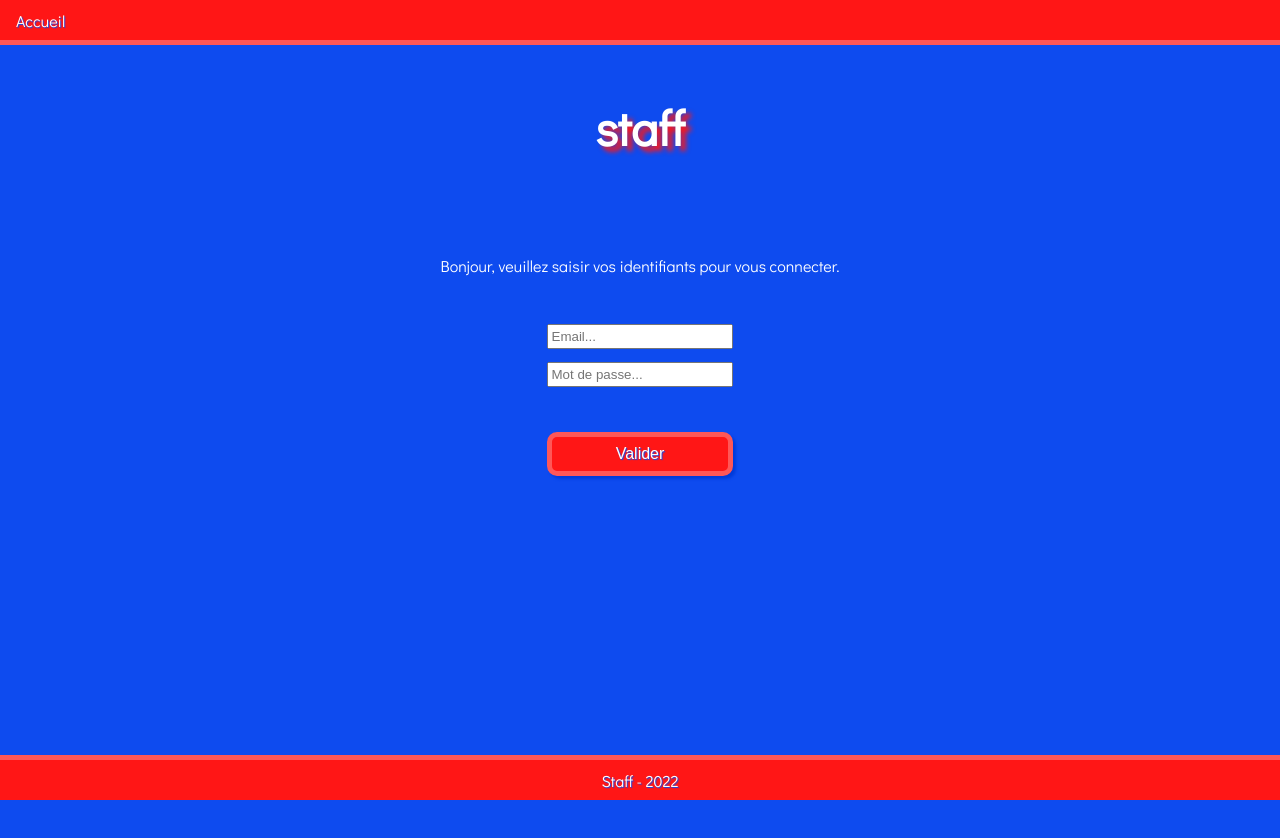
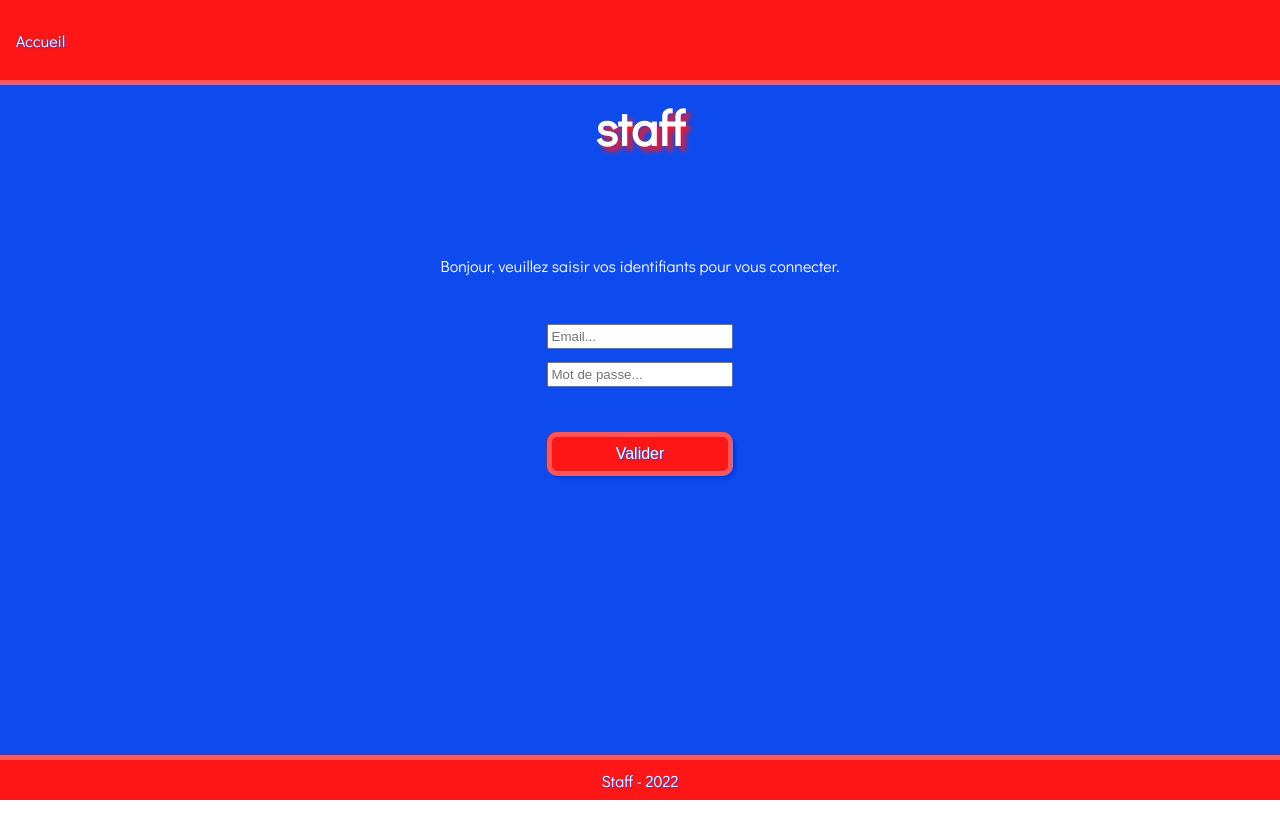
Before and after one commit to SebPARMENTIER/Staff-front, a React (Vite) app: page / in a window 1280 px wide. Shown: the top 838 px of the page. After the commit the page ends 800 px from the top, so only its background shows below. Built offline with nearby package versions, Linux system fonts and the light colour scheme.

Commit message:
Fix styles

```diff
--- a/src/components/AddNewCardModal/addNewCardModal.scss
+++ b/src/components/AddNewCardModal/addNewCardModal.scss
@@ -13,7 +13,7 @@
   &-container {
     background-color: #e1c699;
     width: 90%;
-    height: 30%;
+    height: 45%;
     border-radius: 10px;
     display: flex;
     flex-direction: column;
--- a/src/components/App/app.scss
+++ b/src/components/App/app.scss
@@ -1,5 +1,5 @@
 .app {
   width: 100%;
-  height: 100%;
+  min-height: 100vh;
   background-color: #0e4bef;
 }
--- a/src/components/Card/card.scss
+++ b/src/components/Card/card.scss
@@ -1,5 +1,5 @@
 .card {
-  padding: 4em 0;
+  padding: 6em 0;
 
   &-header {
     display: flex;
--- a/src/components/DeleteCardModal/deleteCardModal.scss
+++ b/src/components/DeleteCardModal/deleteCardModal.scss
@@ -13,7 +13,7 @@
   &-container {
     background-color: #e1c699;
     width: 90%;
-    height: 30%;
+    height: 45%;
     border-radius: 10px;
     display: flex;
     flex-direction: column;
--- a/src/components/Header/header.scss
+++ b/src/components/Header/header.scss
@@ -1,6 +1,6 @@
 .header {
   width: 100%;
-  height: 5%;
+  height: 10%;
   background-color: #ff1616;
   border-bottom: 5px solid #ff5757;
   position: fixed;
--- a/src/components/Home/home.scss
+++ b/src/components/Home/home.scss
@@ -1,6 +1,6 @@
 .home {
   width: 100vw;
-  height: 100vh;
+  height: 100%;
   display: flex;
   flex-direction: column;
   align-items: center;
--- a/src/components/Logout/logout.scss
+++ b/src/components/Logout/logout.scss
@@ -4,7 +4,7 @@
   height: 5%;
   position: fixed;
   right: -30px;
-  top: 5%;
+  top: 10%;
   border-bottom: 5px solid #ff5757;
   border-left: 5px solid #ff5757;
   border-radius: 0 0 0 15px;
--- a/src/components/UpdateCardModal/updateCardModal.scss
+++ b/src/components/UpdateCardModal/updateCardModal.scss
@@ -13,7 +13,7 @@
   &-container {
     background-color: #e1c699;
     width: 90%;
-    height: 30%;
+    height: 45%;
     border-radius: 10px;
     display: flex;
     flex-direction: column;
```
